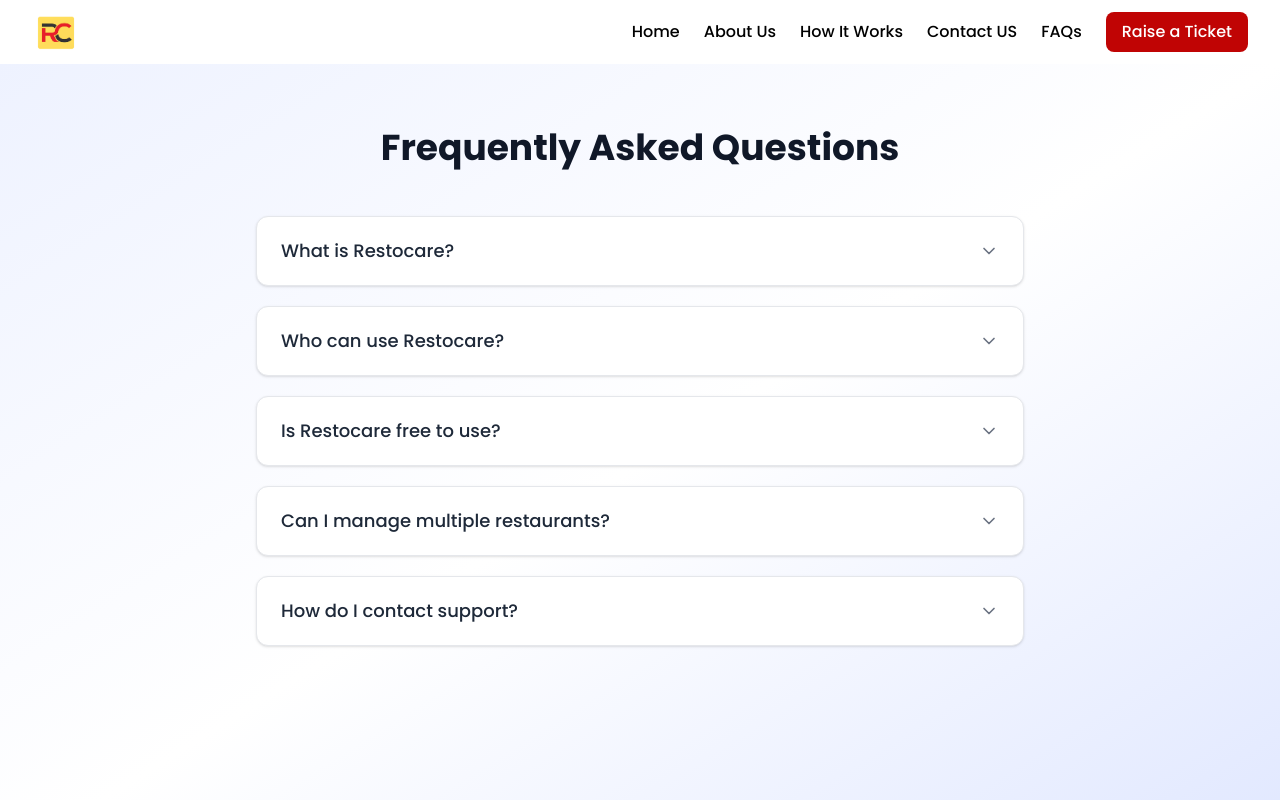
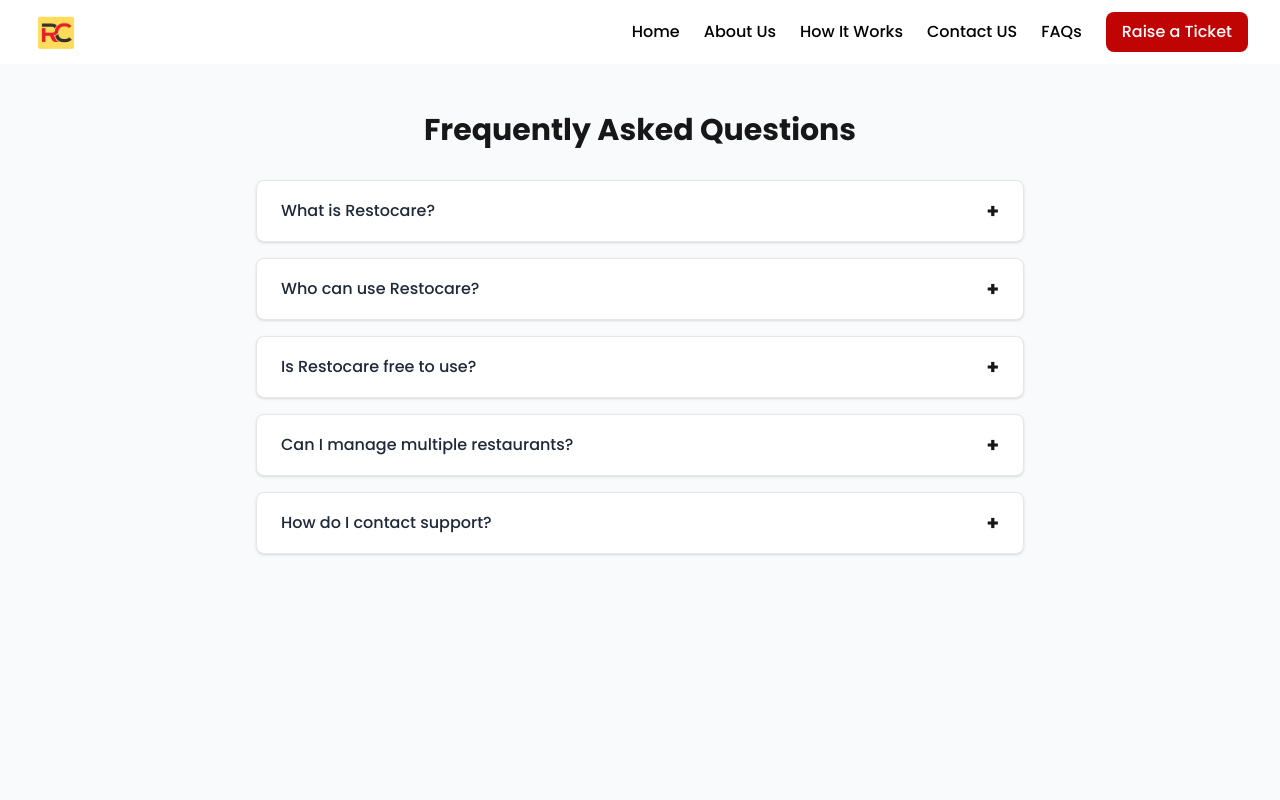
Before and after one commit to prem3892/restocare, a Next.js app: page /faq in a window 1280 px wide. Shown: the top 800 px of the page. Built offline with nearby package versions, Linux system fonts and the light colour scheme.

Commit message:
i updated faq

```diff
--- a/app/faq/page.tsx
+++ b/app/faq/page.tsx
@@ -1,8 +1,6 @@
 'use client';
 
 import { useState } from 'react';
-import { motion, AnimatePresence } from 'framer-motion';
-import { ChevronDown } from 'lucide-react';
 
 type FAQItem = {
   question: string;
@@ -39,53 +37,29 @@
 export default function FAQPage() {
   const [openIndex, setOpenIndex] = useState<number | null>(null);
 
+  const toggleFAQ = (index: number) => {
+    setOpenIndex(openIndex === index ? null : index);
+  };
+
   return (
-    <div className="min-h-screen bg-gradient-to-br from-indigo-50 via-white to-indigo-100 py-16 px-4">
+    <div className="min-h-screen bg-gray-50 py-12 px-4">
       <div className="max-w-3xl mx-auto">
-        <h1 className="text-4xl font-bold text-center mb-12 text-gray-900">
-          Frequently Asked Questions
-        </h1>
+        <h1 className="text-3xl font-bold text-center mb-8">Frequently Asked Questions</h1>
 
-        <div className="space-y-5">
-          {faqs.map((faq, index) => {
-            const isOpen = openIndex === index;
+        <div className="space-y-4">
+          {faqs.map((faq, index) => (
+            <div key={index} className="bg-white border border-gray-200 rounded-lg shadow-sm">
+              <button
+                onClick={() => toggleFAQ(index)}
+                className="w-full text-left px-6 py-4 flex justify-between items-center focus:outline-none"
+              >
+                <span className="font-medium text-gray-800">{faq.question}</span>
+                <span className="text-xl font-bold">{openIndex === index ? '−' : '+'}</span>
+              </button>
 
-            return (
-              <motion.div
-                key={index}
-                whileHover={{ y: -2 }}
-                className="bg-white rounded-xl border border-gray-200 shadow-sm overflow-hidden"
-              >
-                <button
-                  onClick={() => setOpenIndex(isOpen ? null : index)}
-                  className="w-full px-6 py-5 flex justify-between items-center text-left focus:outline-none"
-                >
-                  <span className="text-lg font-medium text-gray-800">{faq.question}</span>
-
-                  <motion.span
-                    animate={{ rotate: isOpen ? 180 : 0 }}
-                    transition={{ duration: 0.3 }}
-                  >
-                    <ChevronDown className="w-5 h-5 text-gray-500" />
-                  </motion.span>
-                </button>
-
-                <AnimatePresence initial={false}>
-                  {isOpen && (
-                    <motion.div
-                      initial={{ height: 0, opacity: 0 }}
-                      animate={{ height: 'auto', opacity: 1 }}
-                      exit={{ height: 0, opacity: 0 }}
-                      transition={{ duration: 0.35, ease: 'easeInOut' }}
-                      className="px-6 pb-5 text-gray-600"
-                    >
-                      {faq.answer}
-                    </motion.div>
-                  )}
-                </AnimatePresence>
-              </motion.div>
-            );
-          })}
+              {openIndex === index && <div className="px-6 pb-4 text-gray-600">{faq.answer}</div>}
+            </div>
+          ))}
         </div>
       </div>
     </div>
```
